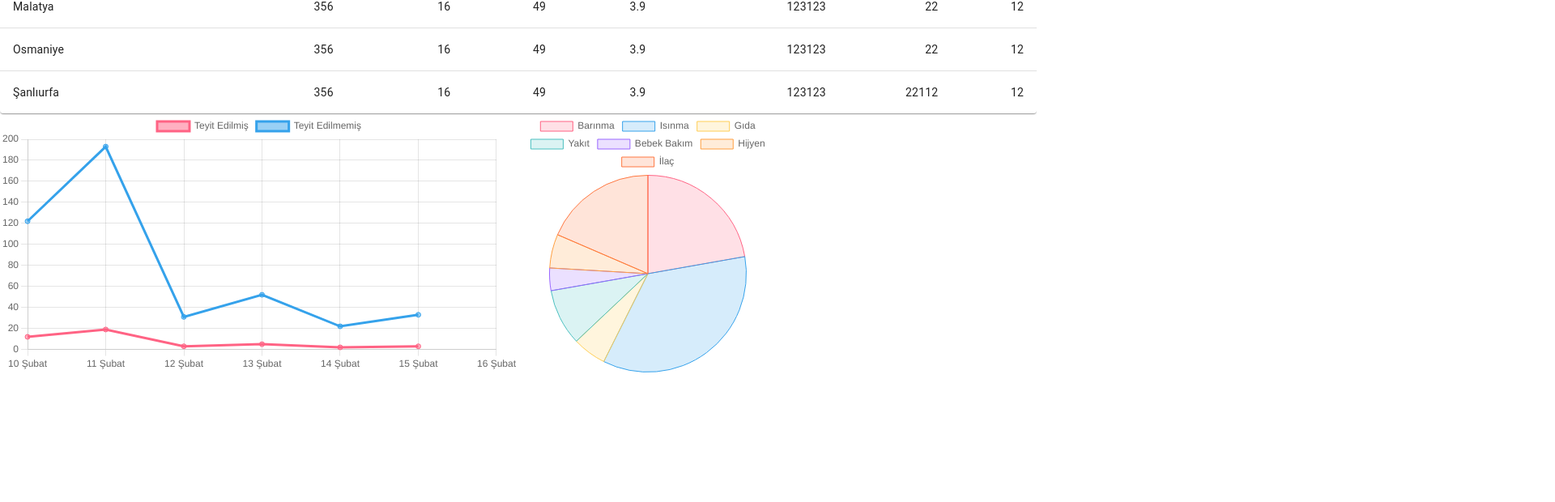
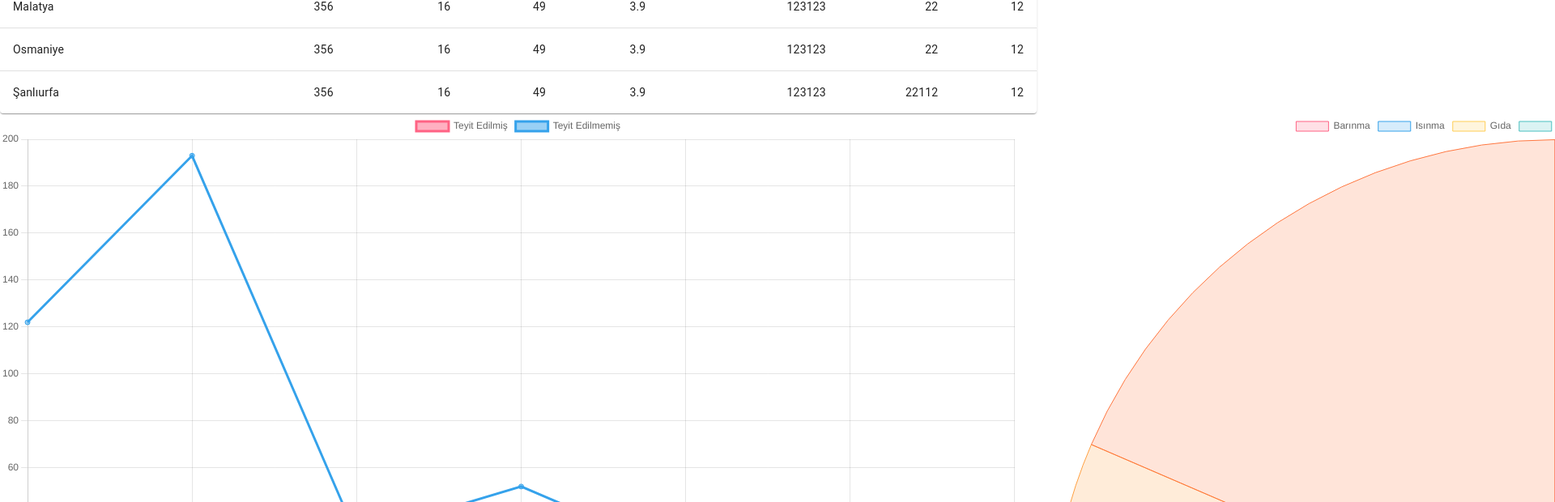
Before and after one commit to mertonuryildirim/babala-app, a React (Create React App) app: page / in a window 1280 px wide. Shown: the part 696-1316 px from the top of the page at 81% size, 1920 px wide, since content can reach past the window. Before the commit the page ends 1156 px from the top, so only its background shows below. Built offline with nearby package versions, Linux system fonts and the light colour scheme.

Commit message:
add router

```diff
--- a/package.json
+++ b/package.json
@@ -14,6 +14,7 @@
     "react": "^18.2.0",
     "react-chartjs-2": "^5.2.0",
     "react-dom": "^18.2.0",
+    "react-router-dom": "^6.8.1",
     "react-scripts": "5.0.1",
     "web-vitals": "^2.1.4"
   },
--- a/src/App.js
+++ b/src/App.js
@@ -1,24 +1,17 @@
 import * as React from 'react';
-import LineChart from './components/LineChart';
-import PieChart from './components/PieChart';
-import Summary from './components/Summary';
-import Table from './components/Table';
+import { Routes, Route, Outlet, Link } from 'react-router-dom';
+
+import Dashboard from './Pages/Dashboard';
+import List from './Pages/List';
 
 function App() {
-    const chartStyles = {
-        display: 'flex',
-        width: '100vw',
-        height: '40vh',
-    };
-
     return (
         <div>
-            <Summary />
-            <Table />
-            <div style={chartStyles}>
-                <LineChart />
-                <PieChart />
-            </div>
+            <Routes>
+                <Route path="/" element={<Dashboard />} />
+                <Route path="list" element={<List />} />
+                <Route path="*" element={<div>404 Page Not Found</div>} />
+            </Routes>
         </div>
     );
 }
--- /dev/null
+++ b/src/Pages/Dashboard.js
@@ -0,0 +1,20 @@
+import * as React from 'react';
+import LineChart from '../components/LineChart';
+import PieChart from '../components/PieChart';
+import Summary from '../components/Summary';
+import Table from '../components/Table';
+
+function Dashboard() {
+    return (
+        <div>
+            <Summary />
+            <Table />
+            <div style={{ display: 'flex', justifyContent: 'space-between' }}>
+                <LineChart />
+                <PieChart />
+            </div>
+        </div>
+    );
+}
+
+export default Dashboard;
--- /dev/null
+++ b/src/Pages/List.js
@@ -0,0 +1,22 @@
+import * as React from 'react';
+import { useEffect, useState } from 'react';
+
+function List() {
+    const [data, setData] = React.useState([]);
+
+    useEffect(() => {
+        fetch('https://jsonplaceholder.typicode.com/users')
+            .then((response) => response.json())
+            .then((json) => setData(json));
+    }, []);
+
+    return (
+        <div>
+            <code>
+                <pre>{JSON.stringify(data, null, 2)}</pre>
+            </code>
+        </div>
+    );
+}
+
+export default List;
--- a/src/index.js
+++ b/src/index.js
@@ -1,11 +1,15 @@
 import React from 'react';
 import ReactDOM from 'react-dom/client';
+import { BrowserRouter } from 'react-router-dom';
+
 import App from './App';
 import './common/layout.css';
 
 const root = ReactDOM.createRoot(document.getElementById('root'));
 root.render(
     <React.StrictMode>
-        <App />
+        <BrowserRouter>
+            <App />
+        </BrowserRouter>
     </React.StrictMode>,
 );
```
Also changed, not shown: 1 other file (tests, documents, lock files or other folders).
